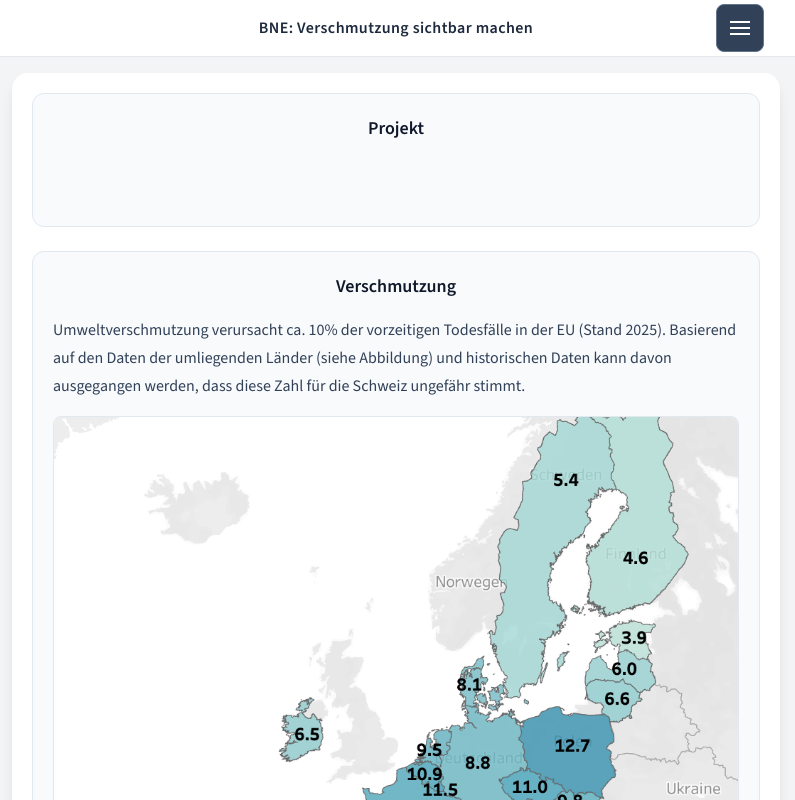
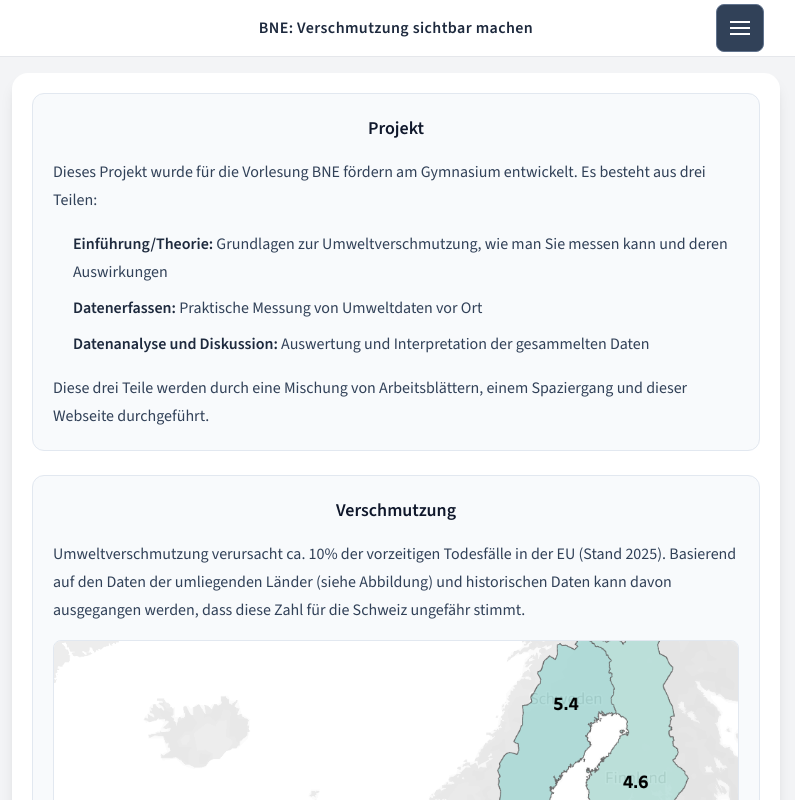
Before and after one commit to simeonjackman/pollution, a Vue app: page /introduction in a window 1280 px wide. Shown: the top 800 px of the page, without its empty margins (244-1039 px from the left). Built offline with nearby package versions, Linux system fonts and the light colour scheme.

Commit message:
FIX: comments and add intro

```diff
--- a/src/views/DataAnalysisView.vue
+++ b/src/views/DataAnalysisView.vue
@@ -336,9 +336,9 @@ watch(selectedRangeId, () => {
           und Zeitraum der Daten.
         </li>
         <li>
-          Welche möglichen Verursacher der Verschmutzung lassen sich aus den
-          Messwerten ableiten (z. B. Verkehr, Industrie, Wetter, Tageszeit)?
-          Nenne mindestens zwei und begründe sie mit Daten, falls möglich.
+          Welche möglichen Verursacher und Einflussfaktoren der Verschmutzung
+          lassen sich aus den Messwerten ableiten (z. B. Industrie)? Nenne
+          mindestens zwei und begründe sie mit Daten, falls möglich.
         </li>
         <li>
           Welche Methoden zur zukünftigen Vermeidung von Verschmutzung hältst du
--- a/src/views/IntroductionView.vue
+++ b/src/views/IntroductionView.vue
@@ -6,7 +6,35 @@ import prematureDeathsImage from "../assets/premature deaths.png";
   <section class="space-y-6">
     <article class="rounded-xl border border-slate-200 bg-slate-50 p-4 sm:p-5">
       <h2 class="text-center text-lg font-semibold text-slate-900">Projekt</h2>
-      <div class="mt-4 min-h-12"></div>
+      <div class="mt-4 space-y-4 text-base leading-7 text-slate-700">
+        <p>
+          Dieses Projekt wurde für die Vorlesung BNE fördern am Gymnasium
+          entwickelt. Es besteht aus drei Teilen:
+        </p>
+        <ul class="space-y-2 pl-5">
+          <li>
+            <span class="font-semibold text-slate-800"
+              >Einführung/Theorie:</span
+            >
+            Grundlagen zur Umweltverschmutzung, wie man Sie messen kann und
+            deren Auswirkungen
+          </li>
+          <li>
+            <span class="font-semibold text-slate-800">Datenerfassen:</span>
+            Praktische Messung von Umweltdaten vor Ort
+          </li>
+          <li>
+            <span class="font-semibold text-slate-800"
+              >Datenanalyse und Diskussion:</span
+            >
+            Auswertung und Interpretation der gesammelten Daten
+          </li>
+        </ul>
+        <p>
+          Diese drei Teile werden durch eine Mischung von Arbeitsblättern, einem
+          Spaziergang und dieser Webseite durchgeführt.
+        </p>
+      </div>
     </article>
 
     <article class="rounded-xl border border-slate-200 bg-slate-50 p-4 sm:p-5">
```
